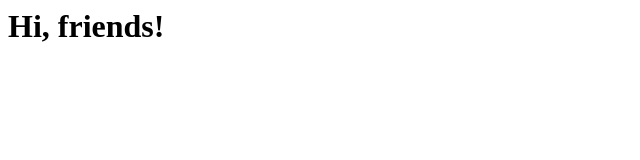
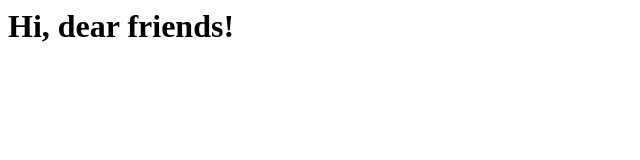
Before and after one commit to ismarus2007/LearnCSS, a plain HTML site: page index.html in a window 1280 px wide. Shown: the whole page, without its empty margins (0-640 px from the left). Drawn offline with Linux system fonts and the light colour scheme.

Commit message:
modified:   index.html

```diff
--- a/index.html
+++ b/index.html
@@ -7,6 +7,6 @@
     <script>
       alert("Hello, world!")
     </script>
-    <h1>Hi, friends!</h1>
+    <h1>Hi, dear friends!</h1>
   </body>
 </html>
```
